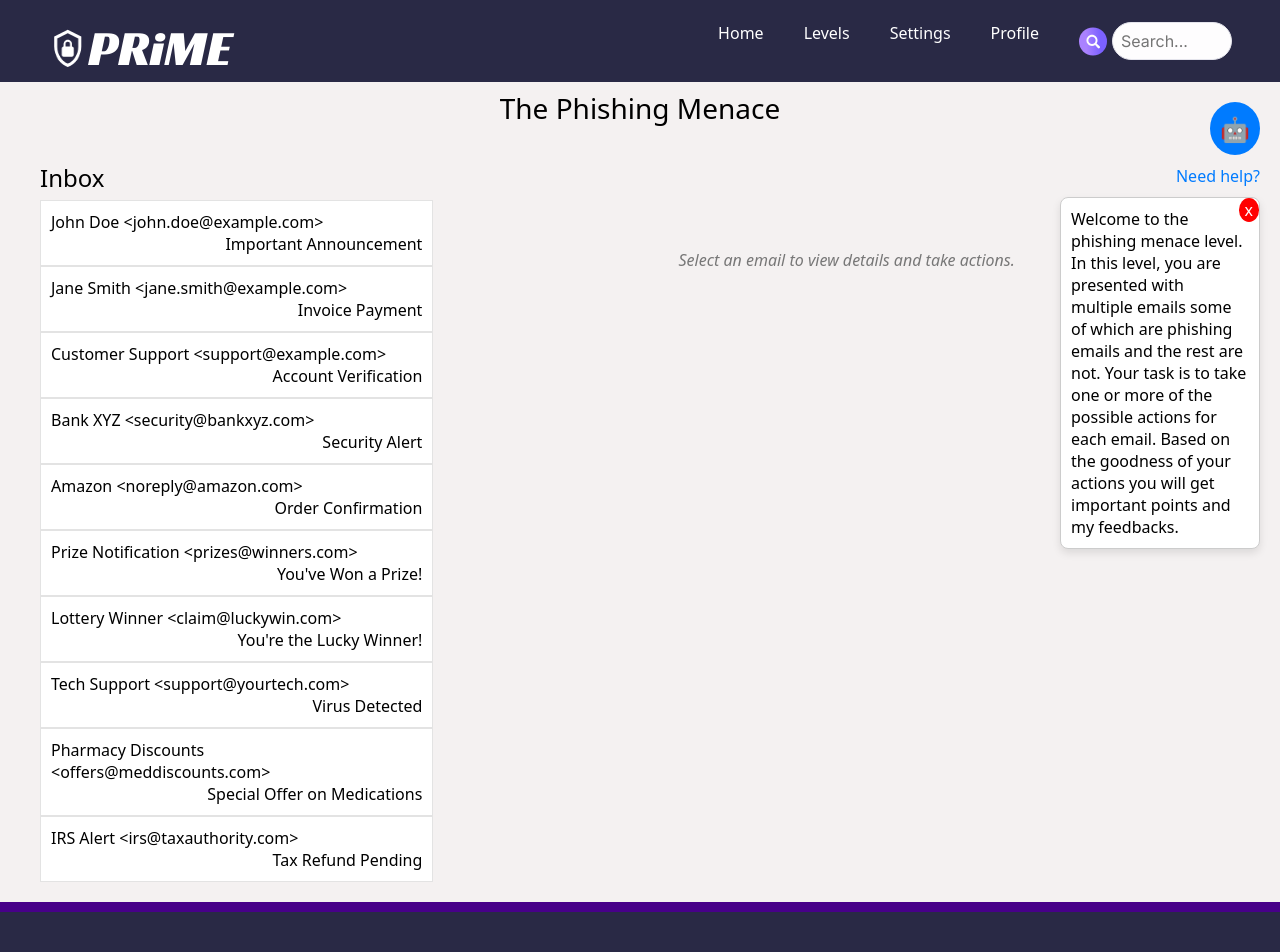
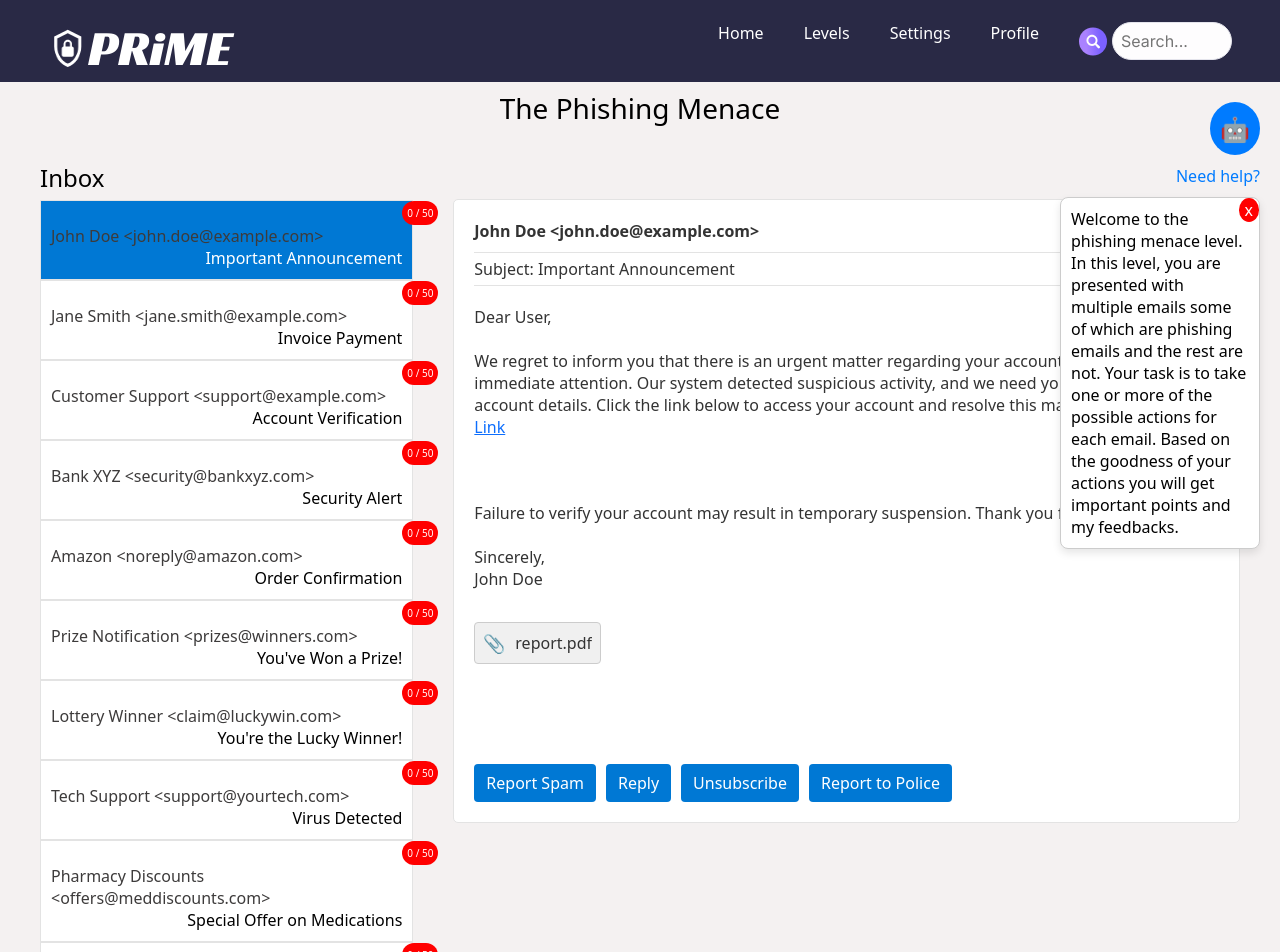
Before and after one commit to simonkb/PRiME, a Next.js app: page /levels/the-phishing-menace in a window 1280 px wide. Shown: the top 952 px of the page. Built offline with nearby package versions, Linux system fonts and the light colour scheme; a web font is replaced by a local one.

Commit message:
updated the phishing level

```diff
--- a/src/pages/levels/Phishing.module.css
+++ b/src/pages/levels/Phishing.module.css
@@ -22,6 +22,7 @@
 .emailList {
   display: flex;
   flex-direction: column;
+  margin-right: 20px;
 
 }
 
@@ -30,6 +31,7 @@
 
   border: 1px solid #e3e3e3;
   padding: 10px;
+  padding-top: 0px;
   cursor: pointer;
   transition: background-color 0.3s ease;
 
@@ -117,7 +119,7 @@
   color: #333;
 }
 .sender1{
-  color: #000000;
+  color: #3d3b3b;
 }
 
 .emailContent {
@@ -151,3 +153,25 @@
   text-overflow: ellipsis;
   color: #333;
 }
+/* .badge {
+  top: 10px;
+  right: 10px;
+  padding: 5px 8px;
+  background-color: #0078d4;
+  color: #fff;
+  border-radius: 4px;
+  font-size: 12px;
+  width: fit-content;
+} */
+.badge {
+  position: relative;
+  right: 5px;
+  left: 100%;
+  padding: 5px 5px;
+  background-color: #ff0000;
+  color: #fff;
+  border-radius: 100px;
+  font-size: 10px;
+  width: fit-content;
+
+}
--- a/src/pages/levels/the-phishing-menace.jsx
+++ b/src/pages/levels/the-phishing-menace.jsx
@@ -2,7 +2,6 @@ import VirtualAssistant from "../../components/virtualAssistant";
 import Layout from "../layout";
 import styles from "./Phishing.module.css";
 import { useState, useRef, useEffect } from "react";
-
 const Phishing = () => {
   const [emails, setEmails] = useState([
     {
@@ -16,6 +15,17 @@ const Phishing = () => {
       closing:
         "\n\nFailure to verify your account may result in temporary suspension. Thank you for your cooperation. \n\nSincerely, \nJohn Doe",
       attachment: "report.pdf",
+      pointsEarned: 0,
+      pointsPossible: 50,
+      actions: {
+        read: 5,
+        linkClick: -10,
+        downloadAttachment: -5,
+        reportSpam: 20,
+        reply: 0,
+        unsubscribe: 5,
+        reportToPolice: 20,
+      },
     },
     {
       id: 2,
@@ -27,6 +37,17 @@ const Phishing = () => {
       closing:
         "\n\nThank you for your prompt attention to this matter. \n\nBest regards, \nJane Smith",
       attachment: "invoice.pdf",
+      pointsEarned: 0,
+      pointsPossible: 50,
+      actions: {
+        read: 5,
+        linkClick: -10,
+        downloadAttachment: -5,
+        reportSpam: 20,
+        reply: 0,
+        unsubscribe: 5,
+        reportToPolice: 20,
+      },
     },
     {
       id: 3,
@@ -38,6 +59,17 @@ const Phishing = () => {
       link: "https://example.com/verify-account",
       closing:
         "\n\nThank you for your cooperation in maintaining a secure environment for all our users. \n\nBest Regards, \nCustomer Support",
+      pointsEarned: 0,
+      pointsPossible: 50,
+      actions: {
+        read: 5,
+        linkClick: -10,
+        downloadAttachment: -5,
+        reportSpam: 20,
+        reply: 0,
+        unsubscribe: 5,
+        reportToPolice: 20,
+      },
     },
     {
       id: 4,
@@ -49,6 +81,17 @@ const Phishing = () => {
       link: "https://example.com/secure-account",
       closing:
         "\n\nYour prompt response is crucial in preventing any further unauthorized access. Thank you for your cooperation. \n\nSincerely, \nBank XYZ Security Team",
+      pointsEarned: 0,
+      pointsPossible: 50,
+      actions: {
+        read: 5,
+        linkClick: -10,
+        downloadAttachment: -5,
+        reportSpam: 20,
+        reply: 0,
+        unsubscribe: 5,
+        reportToPolice: 20,
+      },
     },
     {
       id: 5,
@@ -60,6 +103,18 @@ const Phishing = () => {
       link: "https://example.com/report-order",
       closing:
         "\n\nThank you for choosing Amazon. We appreciate your business. \n\nBest regards, \nAmazon Customer Service",
+
+      pointsEarned: 0,
+      pointsPossible: 50,
+      actions: {
+        read: 5,
+        linkClick: -10,
+        downloadAttachment: -5,
+        reportSpam: 20,
+        reply: 0,
+        unsubscribe: 5,
+        reportToPolice: 20,
+      },
     },
     {
       id: 6,
@@ -71,6 +126,18 @@ const Phishing = () => {
       link: "https://example.com/claim-prize",
       closing:
         "\n\nThis is a limited-time offer, and your immediate response is required. Thank you for participating. \n\nBest Wishes, \nPrize Notification Team",
+
+      pointsEarned: 0,
+      pointsPossible: 50,
+      actions: {
+        read: 5,
+        linkClick: -10,
+        downloadAttachment: -5,
+        reportSpam: 20,
+        reply: 0,
+        unsubscribe: 5,
+        reportToPolice: 20,
+      },
     },
     {
       id: 7,
@@ -82,6 +149,17 @@ const Phishing = () => {
       link: "https://example.com/claim-lottery",
       closing:
         "\n\nThis is a once-in-a-lifetime opportunity, and your prompt response is highly recommended. Thank you for being part of our lottery. \n\nBest Regards, \nLottery Winner Team",
+      pointsEarned: 0,
+      pointsPossible: 50,
+      actions: {
+        read: 5,
+        linkClick: -10,
+        downloadAttachment: -5,
+        reportSpam: 20,
+        reply: 0,
+        unsubscribe: 5,
+        reportToPolice: 20,
+      },
     },
     {
       id: 8,
@@ -93,6 +171,17 @@ const Phishing = () => {
       link: "tel:+123456789",
       closing:
         "\n\nIgnoring this alert may result in permanent data loss. We are here to help you resolve this issue. \n\nSincerely, \nTech Support Team",
+      pointsEarned: 0,
+      pointsPossible: 50,
+      actions: {
+        read: 5,
+        linkClick: -10,
+        downloadAttachment: -5,
+        reportSpam: 20,
+        reply: 0,
+        unsubscribe: 5,
+        reportToPolice: 20,
+      },
     },
     {
       id: 9,
@@ -104,6 +193,17 @@ const Phishing = () => {
       link: "https://example.com/discounted-meds",
       closing:
         "\n\nThis offer is valid for a limited time only. Start saving on your medications today. \n\nBest Regards, \nPharmacy Discounts Team",
+      pointsEarned: 0,
+      pointsPossible: 50,
+      actions: {
+        read: 5,
+        linkClick: -10,
+        downloadAttachment: -5,
+        reportSpam: 20,
+        reply: 0,
+        unsubscribe: 5,
+        reportToPolice: 20,
+      },
     },
     {
       id: 10,
@@ -115,23 +215,49 @@ const Phishing = () => {
       link: "https://example.com/provide-bank-details",
       closing:
         "\n\nFailure to provide the required information may delay your refund. We appreciate your cooperation. \n\nSincerely, \nIRS Alert Team",
+      pointsEarned: 0,
+      pointsPossible: 50,
+      actions: {
+        read: 5,
+        linkClick: -10,
+        downloadAttachment: -5,
+        reportSpam: 20,
+        reply: 0,
+        unsubscribe: 5,
+        reportToPolice: 20,
+      },
     },
   ]);
 
-  const [selectedEmail, setSelectedEmail] = useState(null);
+  const [selectedEmail, setSelectedEmail] = useState(emails[0]);
 
   const handleEmailClick = (email) => {
     setSelectedEmail(email);
+    const updatedEmails = [...emails];
+
+    updatedEmails[selectedEmail.id - 1].pointsEarned +=
+      updatedEmails[selectedEmail.id - 1].actions.read;
+    // Update state
+    setEmails(updatedEmails);
   };
 
   const handleActionClick = (action, emailId) => {
     // Handle the click actions here
+    const updatedEmails = [...emails];
+
+    // Update points
+    updatedEmails[selectedEmail.id - 1].pointsEarned +=
+      updatedEmails[selectedEmail.id - 1].actions[action];
+    // Update state
+    setEmails(updatedEmails);
+
     console.log(`Clicked ${action} for email with ID ${emailId}`);
     handleButtonClick(action + emailId + ". ");
   };
   const virtualAssistantRef = useRef();
 
   const handleButtonClick = (message) => {
+    //
     if (virtualAssistantRef.current) {
       virtualAssistantRef.current.showAssistant(
         message + "Well done. Now please proceed to the next email."
@@ -149,7 +275,7 @@ const Phishing = () => {
   return (
     <Layout>
       <div className={styles.containerOuter}>
-        <div className={styles.title} >
+        <div className={styles.title}>
           <h3>The Phishing Menace</h3>
         </div>
         <div className={styles.container}>
@@ -164,6 +290,9 @@ const Phishing = () => {
                   }`}
                   onClick={() => handleEmailClick(email)}
                 >
+                  <div className={styles.badge}>
+                    {`${email.pointsEarned} / ${email.pointsPossible}`}
+                  </div>
                   <div className={styles.sender1}>{email.sender}</div>
                   <div className={styles.subject}>{email.subject}</div>
                 </div>
@@ -184,7 +313,7 @@ const Phishing = () => {
                   <a
                     href="#"
                     onClick={() =>
-                      handleActionClick("Link clicked", selectedEmail.id)
+                      handleActionClick("linkClick", selectedEmail.id)
                     }
                   >
                     Link
@@ -198,7 +327,7 @@ const Phishing = () => {
                   <div
                     className={styles.attachFileContainer}
                     onClick={() =>
-                      handleActionClick("Download Attachment", selectedEmail.id)
+                      handleActionClick("downloadAttachment", selectedEmail.id)
                     }
                   >
                     <div className={styles.fileIcon}>📎</div>
@@ -211,21 +340,21 @@ const Phishing = () => {
                   <button
                     className={styles.button}
                     onClick={() =>
-                      handleActionClick("Report Spam", selectedEmail.id)
+                      handleActionClick("reportSpam", selectedEmail.id)
                     }
                   >
                     Report Spam
                   </button>
                   <button
                     className={styles.button}
-                    onClick={() => handleActionClick("Reply", selectedEmail.id)}
+                    onClick={() => handleActionClick("reply", selectedEmail.id)}
                   >
                     Reply
                   </button>
                   <button
                     className={styles.button}
                     onClick={() =>
-                      handleActionClick("Unsubscribe", selectedEmail.id)
+                      handleActionClick("unsubscribe", selectedEmail.id)
                     }
                   >
                     Unsubscribe
@@ -233,7 +362,7 @@ const Phishing = () => {
                   <button
                     className={styles.button}
                     onClick={() =>
-                      handleActionClick("Report to Police", selectedEmail.id)
+                      handleActionClick("reportToPolice", selectedEmail.id)
                     }
                   >
                     Report to Police
```
